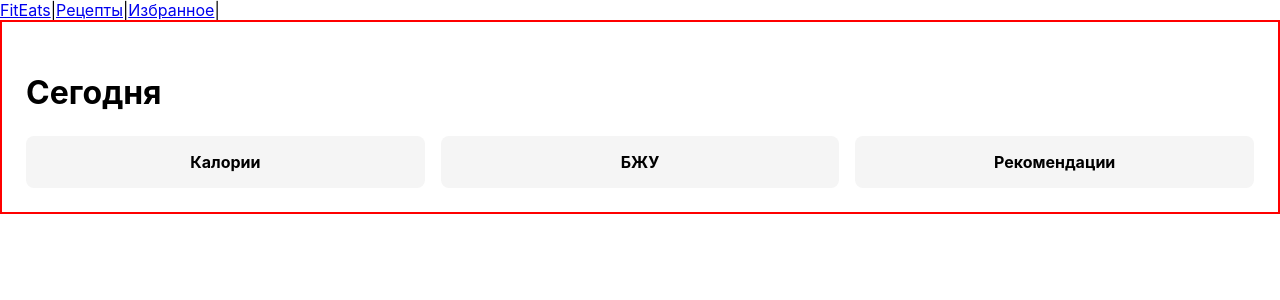
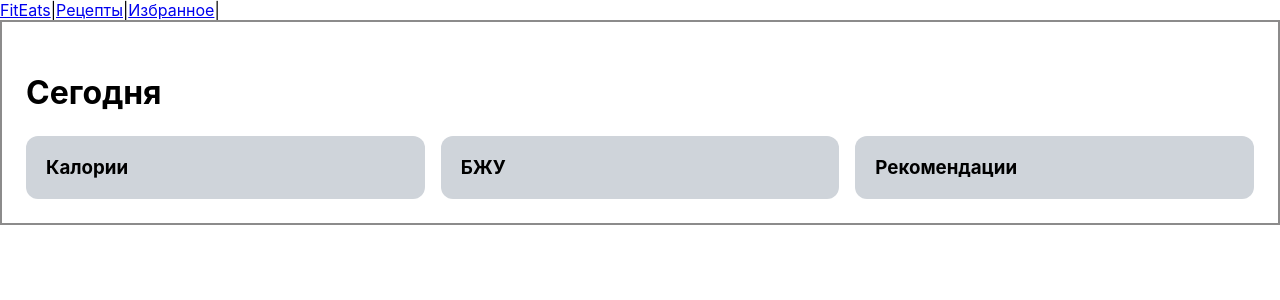
Before and after one commit to Ruskapo/fiteats, a React (Create React App) app: page / in a window 1280 px wide. Shown: the top 300 px of the page. Built offline with nearby package versions, Linux system fonts and the light colour scheme.

Commit message:
feat: add Card component and render on Home

```diff
--- a/src/App.js
+++ b/src/App.js
@@ -1,6 +1,6 @@
 import { Route, Routes } from "react-router-dom";
 
-import Layout from './components/Layout/Layout'
+import Layout from "./components/Layout/Layout";
 import Favorites from "./pages/Favorites/Favorites";
 import Home from "./pages/Home/Home";
 import Recipe from "./pages/Recipe/Recipe";
--- /dev/null
+++ b/src/components/Card/Card.jsx
@@ -0,0 +1,13 @@
+import React from "react";
+
+import styles from "./Card.module.scss";
+
+const Card = ({ title }) => {
+  return (
+    <div className={styles.card}>
+      <h3 className={styles.title}>{title}</h3>
+    </div>
+  );
+};
+
+export default Card;
--- /dev/null
+++ b/src/components/Card/Card.module.scss
@@ -0,0 +1,9 @@
+.card {
+    background: #cfd4da;
+    border-radius: 12px;
+    padding: 20px;
+}
+
+.title {
+    margin: 0;
+}
--- a/src/components/Header/Header.jsx
+++ b/src/components/Header/Header.jsx
@@ -1,14 +1,14 @@
 import React from 'react'
-import { NavLink } from 'react-router-dom';
+import { Link } from 'react-router-dom';
 
 const Header = () => {
   return (
     <header>
-      <NavLink to="/">FitEats</NavLink>
+      <Link to="/">FitEats</Link>
       {"|"}
-       <NavLink to="recipes">Рецепты</NavLink>
+       <Link to="recipes">Рецепты</Link>
       {"|"}
-       <NavLink to="favorites">Избранное</NavLink>
+       <Link to="favorites">Избранное</Link>
       {"|"}
     </header>
   )
--- a/src/pages/Home/Home.jsx
+++ b/src/pages/Home/Home.jsx
@@ -1,6 +1,12 @@
 import React from 'react'
 import styles from './Home.module.scss';
+import Card from '../../components/Card/Card';
 
+const cards = [
+  {id: 1, title: 'Калории'},
+  {id: 2, title: 'БЖУ'},
+  {id: 3, title: 'Рекомендации'},
+];
 
 
 const Home = () => {
@@ -10,9 +16,9 @@ const Home = () => {
 
 
       <div className={styles.gridCards}>
-        <div className={styles.card}>Калории</div>
-        <div className={styles.card}>БЖУ</div>
-        <div className={styles.card}>Рекомендации</div>
+        {cards.map((item) => (
+          <Card key={item.id} title={item.title} />
+        ))}
 
       </div>
     </section>
--- a/src/pages/Home/Home.module.scss
+++ b/src/pages/Home/Home.module.scss
@@ -1,6 +1,6 @@
 .container {
     padding: 24px;
-    border: red 2px solid;
+    border: rgb(140, 139, 139) 2px solid;
 }
 
 
```
